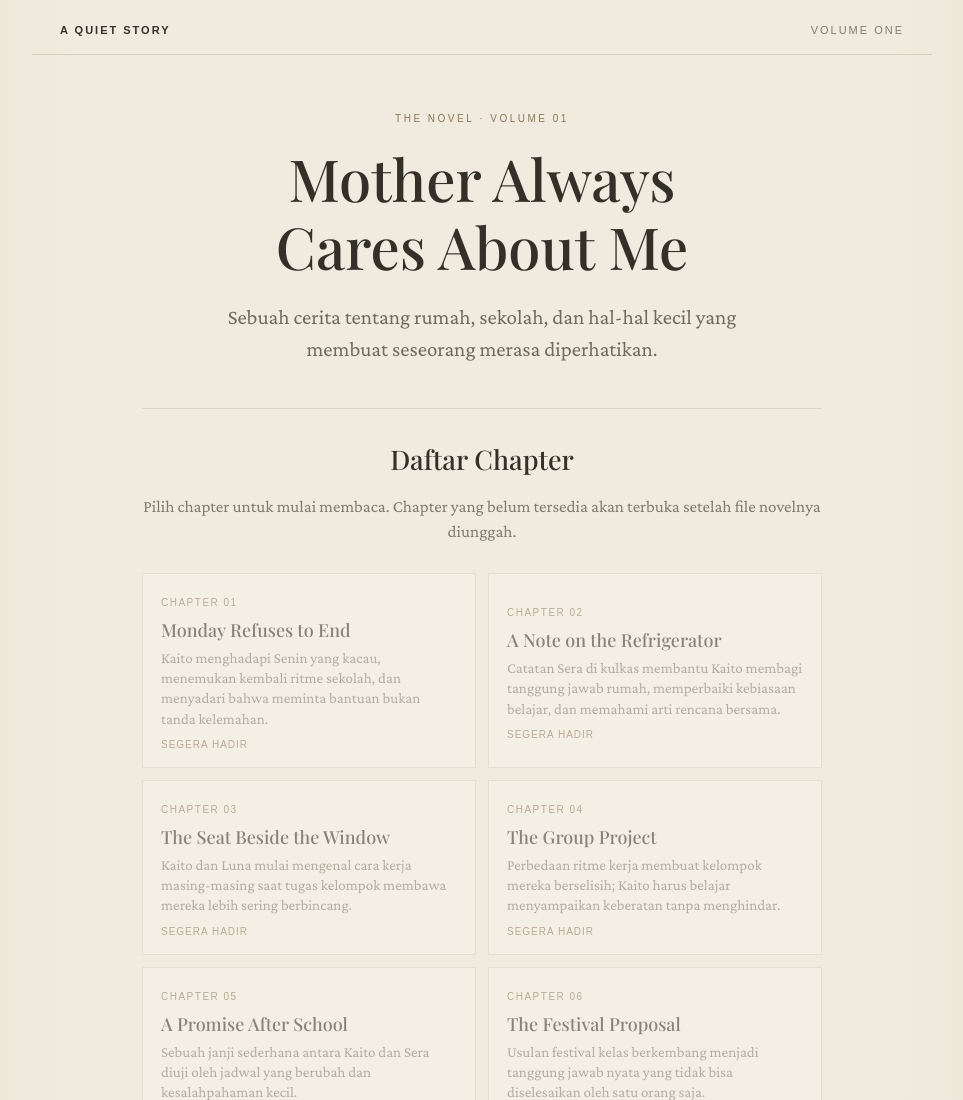
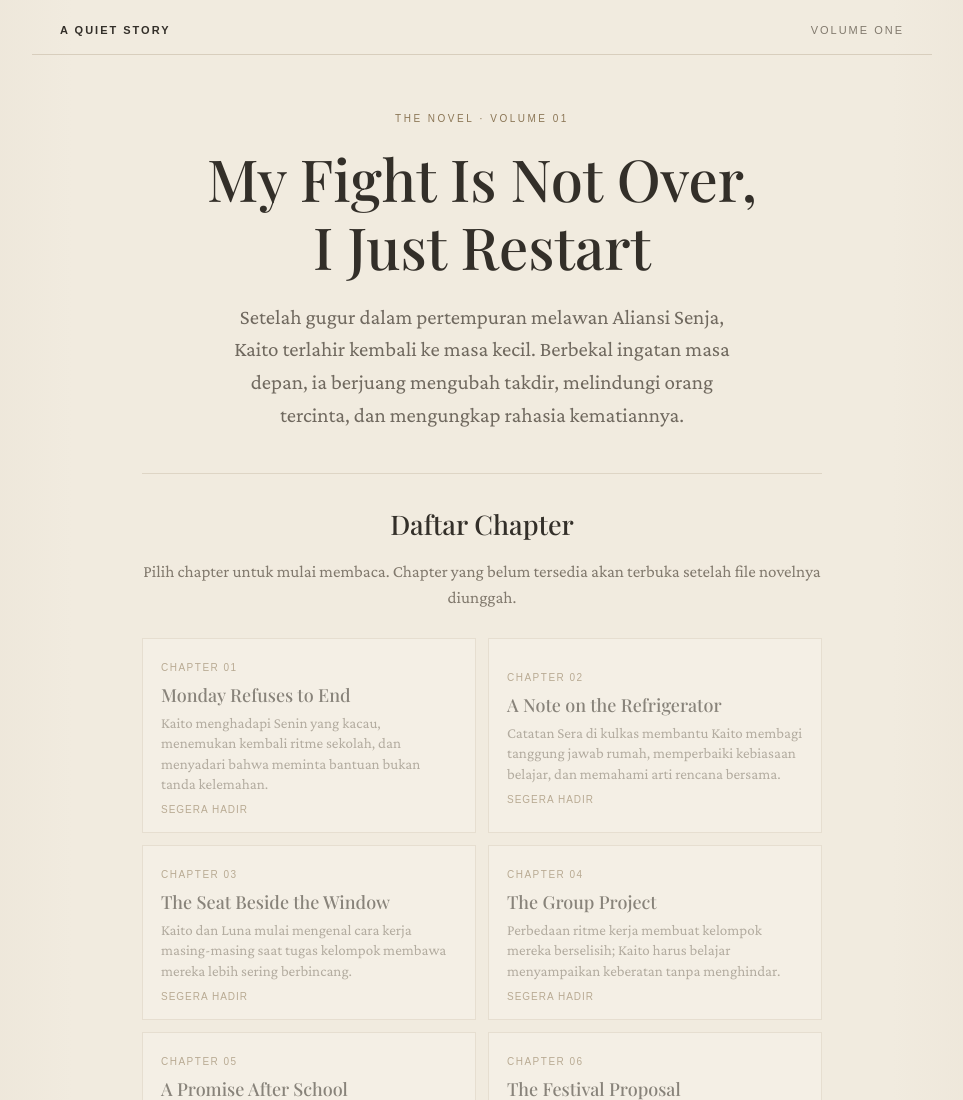
Before and after one commit to jescoridor-cmd/vyndev, a plain HTML site: page index.html in a window 1280 px wide. Shown: the top 1100 px of the page, without its empty margins (158-1121 px from the left). Drawn offline with nearby package versions, Linux system fonts and the light colour scheme.

Commit message:
Update index.html

```diff
--- a/index.html
+++ b/index.html
@@ -10,15 +10,16 @@
 <main class="wrap">
 <section id="library" class="library">
   <div class="book-label">THE NOVEL · VOLUME 01</div>
-  <h1>Mother Always<br> Cares About Me</h1>
-  <p class="intro">Sebuah cerita tentang rumah, sekolah, dan hal-hal kecil yang membuat seseorang merasa diperhatikan.</p>
+  <h1>My Fight Is Not Over,<br> I Just Restart</h1>
+  <p class="intro">Setelah gugur dalam pertempuran melawan Aliansi Senja, Kaito terlahir kembali ke masa kecil. Berbekal ingatan masa depan, ia berjuang mengubah takdir, melindungi orang tercinta, dan mengungkap rahasia kematiannya.
+</p>
   <div class="rule"></div><h2>Daftar Chapter</h2>
   <p class="hint">Pilih chapter untuk mulai membaca. Chapter yang belum tersedia akan terbuka setelah file novelnya diunggah.</p>
   <div id="chapter-list" class="chapter-list"><p class="hint">Memuat daftar chapter…</p></div>
 </section>
 <section id="reader" class="reader" hidden>
   <nav class="reader-nav"><button id="back" class="text-button">← Daftar chapter</button><span id="chapter-count"></span></nav>
-  <header class="chapter-heading"><div class="book-label">MOTHER ALWAYS CARES ABOUT ME</div><h1 id="chapter-title"></h1><p id="page-count"></p></header>
+  <header class="chapter-heading"><div class="book-label">My Fight Is Not Over, I Just Restart</div><h1 id="chapter-title"></h1><p id="page-count"></p></header>
   <article id="paper" class="paper"></article>
   <nav class="page-nav"><button id="prev-page" class="nav-button">← Sebelumnya</button><span id="page-number"></span><button id="next-page" class="nav-button">Berikutnya →</button></nav>
   <nav class="chapter-nav"><button id="prev-chapter" class="text-button">← Chapter sebelumnya</button><button id="next-chapter" class="text-button">Chapter berikutnya →</button></nav>
```
